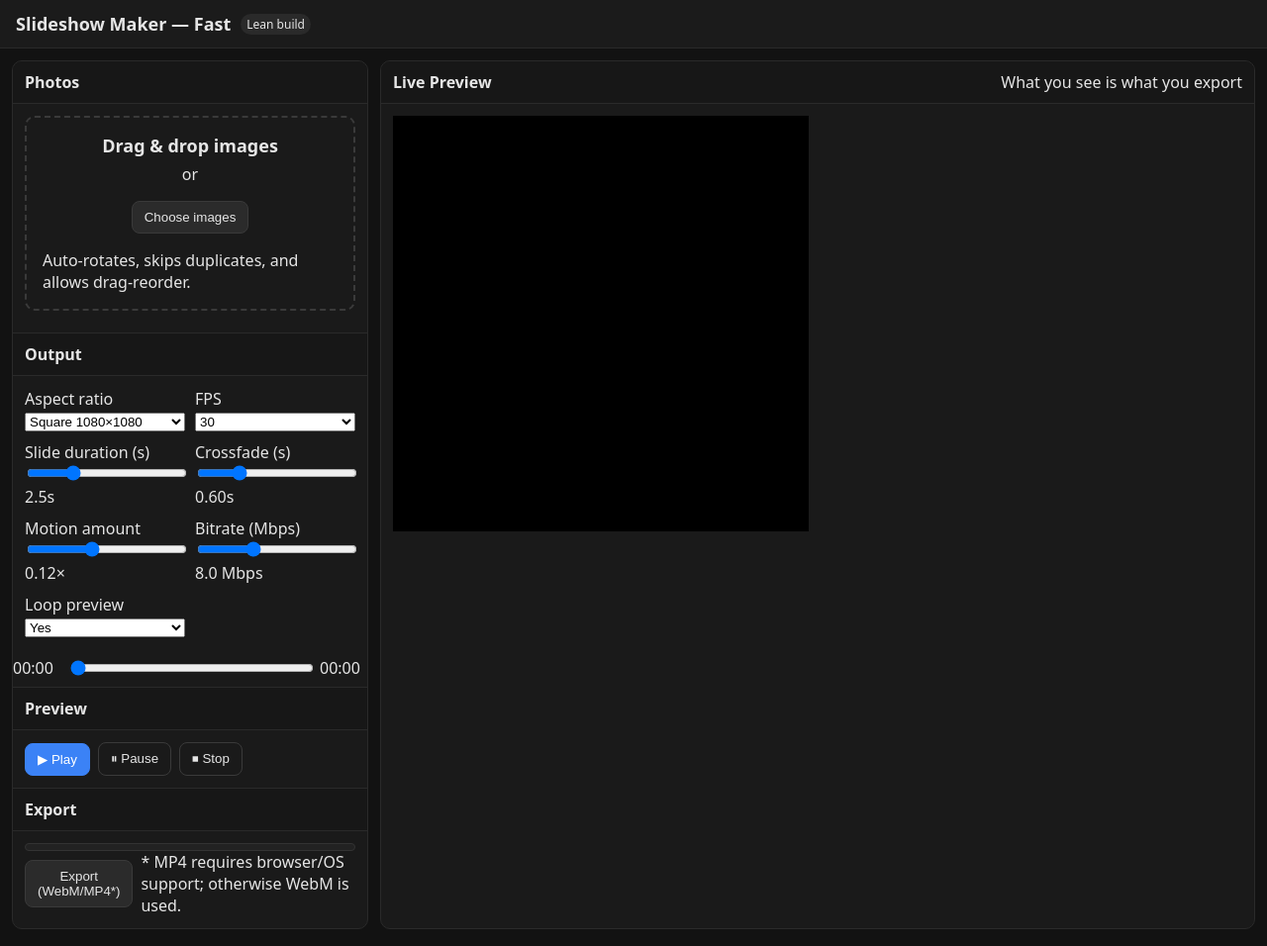
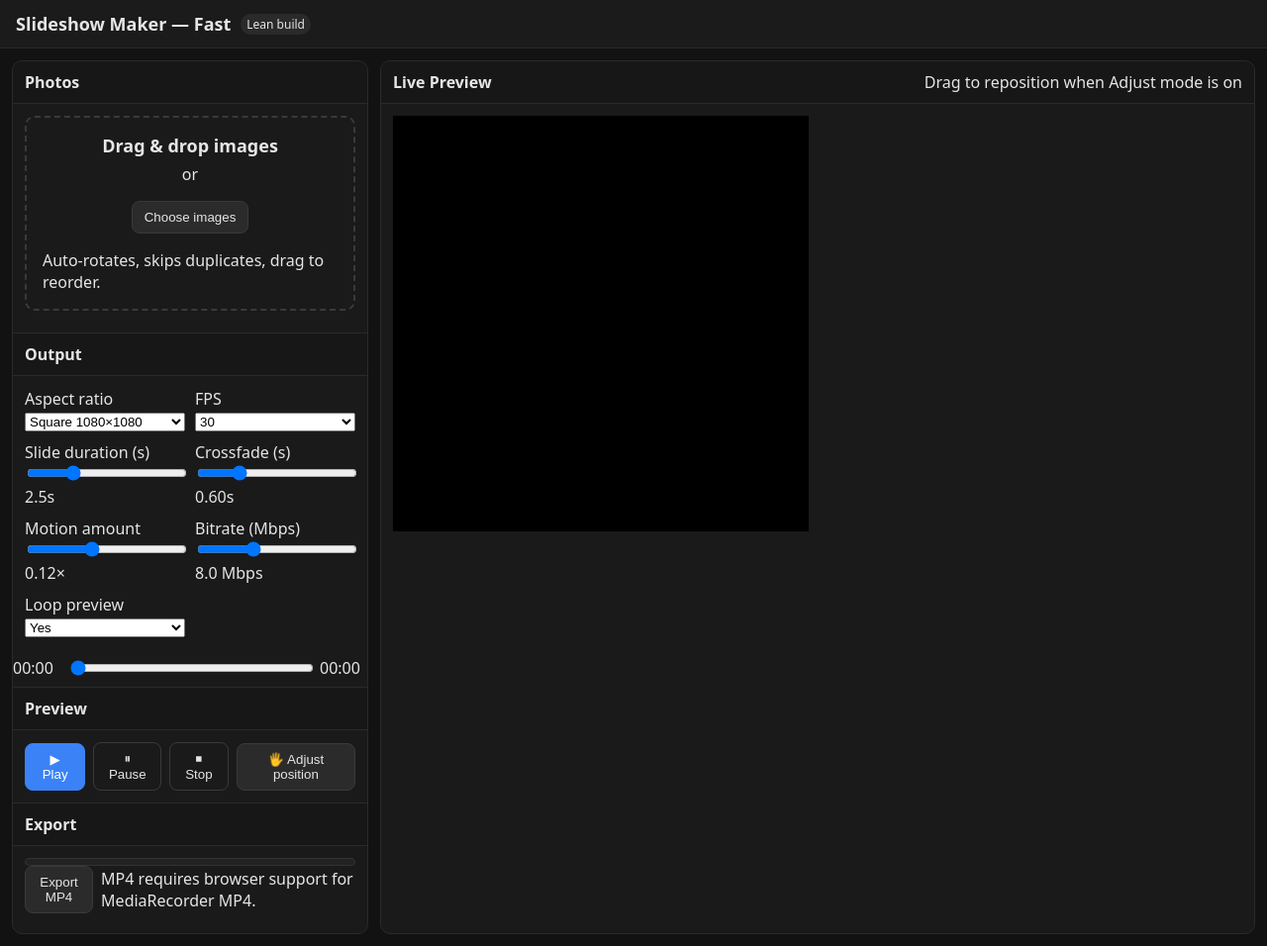
Before and after one commit to DB-Buckley/SlideShowMaker, a plain HTML site: page index.html in a window 1280 px wide. Shown: the whole page at 99% size. Drawn offline with Linux system fonts and the light colour scheme.

Commit message:
Update index.html

```diff
--- a/index.html
+++ b/index.html
@@ -26,7 +26,9 @@
               <button class="btn" id="pickBtn">Choose images</button>
               <input id="fileInput" type="file" accept="image/*" multiple hidden>
             </div>
-            <div class="help" style="margin-top:10px">Auto-rotates, skips duplicates, and allows drag-reorder.</div>
+            <div class="help" style="margin-top:10px">
+              Auto-rotates, skips duplicates, drag to reorder.
+            </div>
           </div>
           <div class="thumbs" id="thumbs"></div>
         </div>
@@ -87,6 +89,7 @@
           <button id="playBtn" class="btn primary">▶ Play</button>
           <button id="pauseBtn" class="btn ghost">⏸ Pause</button>
           <button id="stopBtn" class="btn ghost">⏹ Stop</button>
+          <button id="adjustBtn" class="btn">🖐️ Adjust position</button>
         </div>
       </section>
 
@@ -95,17 +98,21 @@
         <div class="bd">
           <div class="progress"><span id="progBar"></span></div>
           <div class="bar">
-            <button id="exportBtn" class="btn">Export (WebM/MP4*)</button>
-            <span class="help">* MP4 requires browser/OS support; otherwise WebM is used.</span>
+            <button id="exportBtn" class="btn">Export MP4</button>
+            <span class="help">MP4 requires browser support for MediaRecorder MP4.</span>
           </div>
+          <div id="dlArea" class="help" style="margin-top:8px"></div>
         </div>
       </section>
     </aside>
 
     <main class="panel preview">
-      <div class="hd"><b>Live Preview</b><span class="help">What you see is what you export</span></div>
+      <div class="hd">
+        <b>Live Preview</b><span class="help">Drag to reposition when Adjust mode is on</span>
+      </div>
       <div class="bd canvasWrap">
         <div class="canvasFrame">
+          <!-- Canvas internal resolution remains high; CSS scales it smaller -->
           <canvas id="stage" width="1080" height="1080"></canvas>
         </div>
       </div>
```
